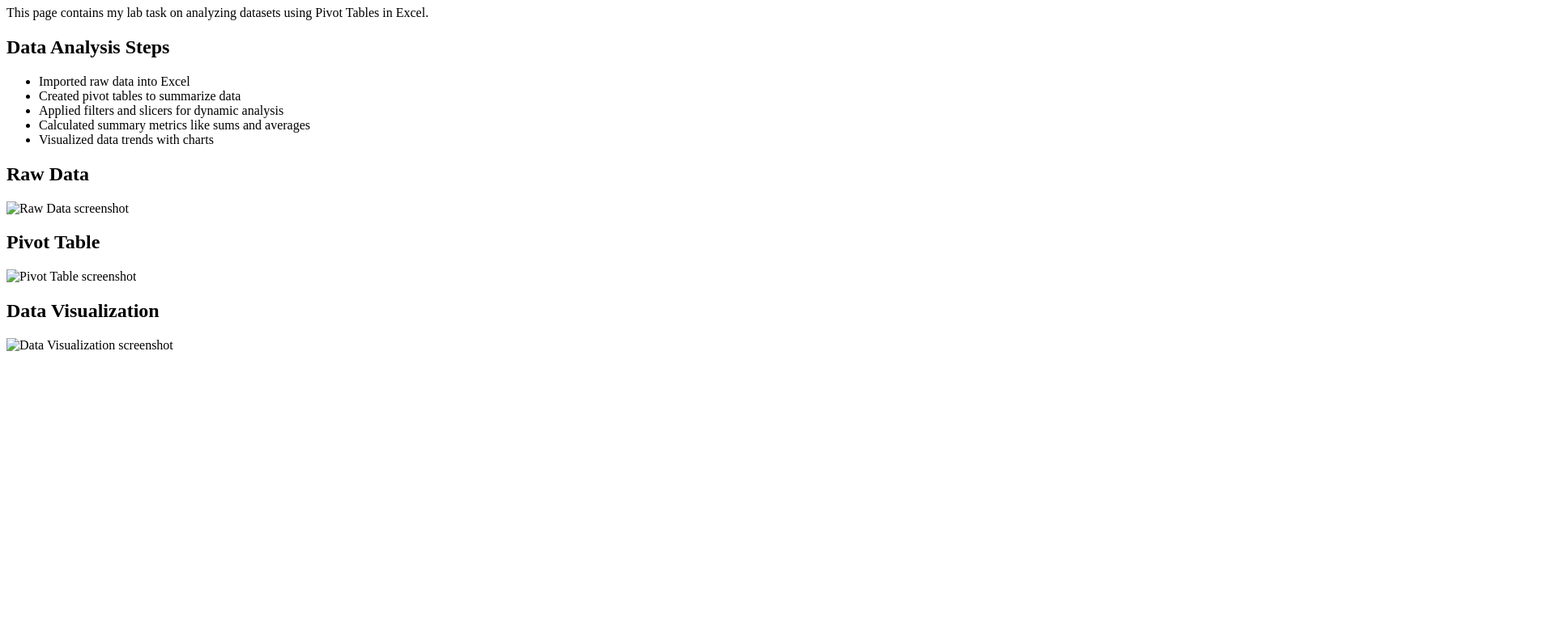
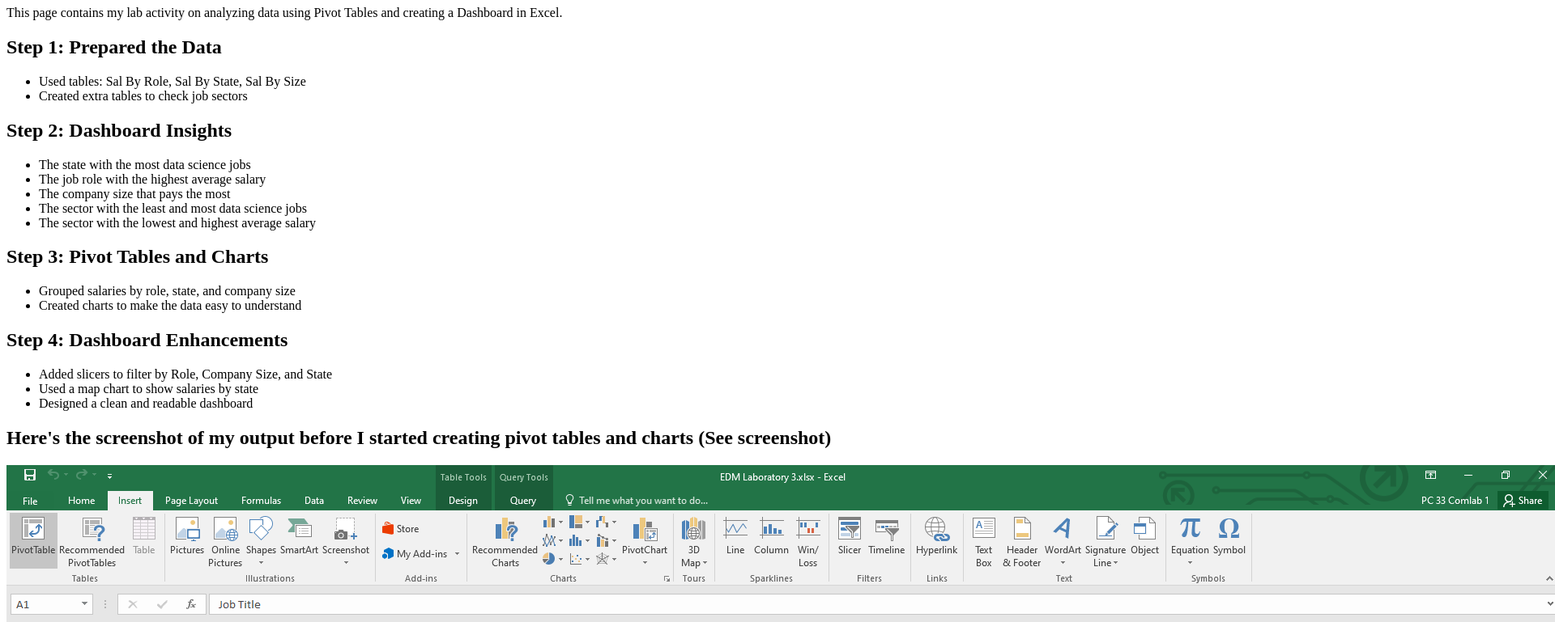
Before and after one commit to AlliannaPatricia/MLT3, a plain HTML site: page index.html in a window 1280 px wide. Shown: the part 235-1004 px from the top of the page at 81% size, 1920 px wide, since content can reach past the window. Before the commit the page ends 800 px from the top, so only its background shows below. Drawn offline with Linux system fonts and the light colour scheme; a script that the page names is missing.

Commit message:
Update index.html

```diff
--- a/index.html
+++ b/index.html
@@ -3,36 +3,67 @@
 <head>
   <meta charset="UTF-8" />
   <meta name="viewport" content="width=device-width, initial-scale=1.0" />
-  <title>MLT3 - Data Analysis Using Pivot Tables</title>
+  <title>MLT3 - Pivot Tables and Dashboard</title>
   <link rel="stylesheet" href="style.css" />
 </head>
 <body>
   <canvas id="sakura-falling"></canvas>
   <div class="sakura-animation"></div>
   <main class="container">
-    <h1>Midterm Lab Task 3 - Data Analysis Using Pivot Tables</h1>
-    <p>This page contains my lab task on analyzing datasets using Pivot Tables in Excel.</p>
+    <h1>Midterm Lab Task 3 - Creating Pivot Table and Dashboard</h1>
+    <p>This page contains my lab activity on analyzing data using Pivot Tables and creating a Dashboard in Excel.</p>
 
     <section>
-      <h2>Data Analysis Steps</h2>
+      <h2>Step 1: Prepared the Data</h2>
       <ul>
-        <li>Imported raw data into Excel</li>
-        <li>Created pivot tables to summarize data</li>
-        <li>Applied filters and slicers for dynamic analysis</li>
-        <li>Calculated summary metrics like sums and averages</li>
-        <li>Visualized data trends with charts</li>
+        <li>Used tables: Sal By Role, Sal By State, Sal By Size</li>
+        <li>Created extra tables to check job sectors</li>
+      </ul>
+    </section>
+
+    <section>
+      <h2>Step 2: Dashboard Insights</h2>
+      <ul>
+        <li>The state with the most data science jobs</li>
+        <li>The job role with the highest average salary</li>
+        <li>The company size that pays the most</li>
+        <li>The sector with the least and most data science jobs</li>
+        <li>The sector with the lowest and highest average salary</li>
+      </ul>
+    </section>
+
+    <section>
+      <h2>Step 3: Pivot Tables and Charts</h2>
+      <ul>
+        <li>Grouped salaries by role, state, and company size</li>
+        <li>Created charts to make the data easy to understand</li>
+      </ul>
+    </section>
+
+    <section>
+      <h2>Step 4: Dashboard Enhancements</h2>
+      <ul>
+        <li>Added slicers to filter by Role, Company Size, and State</li>
+        <li>Used a map chart to show salaries by state</li>
+        <li>Designed a clean and readable dashboard</li>
       </ul>
     </section>
 
     <section class="screenshots">
-      <h2>Raw Data</h2>
-      <img src="images/mlt3_raw.png" alt="Raw Data screenshot" />
+      <h2>Here's the screenshot of my output before I started creating pivot tables and charts (See screenshot)</h2>
+      <img src="images/before.PNG" alt="Before Pivot Table Creation" />
 
-      <h2>Pivot Table</h2>
-      <img src="images/mlt3_pivot.png" alt="Pivot Table screenshot" />
+      <h2>Pivot Table for each analysis</h2>
+      <img src="images/pivottables.png" alt="Pivot Tables Screenshot" />
 
-      <h2>Data Visualization</h2>
-      <img src="images/mlt3_chart.png" alt="Data Visualization screenshot" />
+      <h2>Slicers and Filters</h2>
+      <img src="images/slicers.png" alt="Slicers Screenshot" />
+
+      <h2>Map</h2>
+      <img src="images/map.png" alt="Map Chart Screenshot" />
+
+      <h2>Here's the Final Dashboard Output</h2>
+      <img src="images/finaldashboard.png" alt="Final Dashboard Screenshot" />
     </section>
   </main>
 
@@ -66,7 +97,6 @@
         petal.style.left = `${e.pageX}px`;
         petal.style.top = `${e.pageY}px`;
         document.body.appendChild(petal);
-
         setTimeout(() => petal.remove(), 1000);
       });
     });
```
